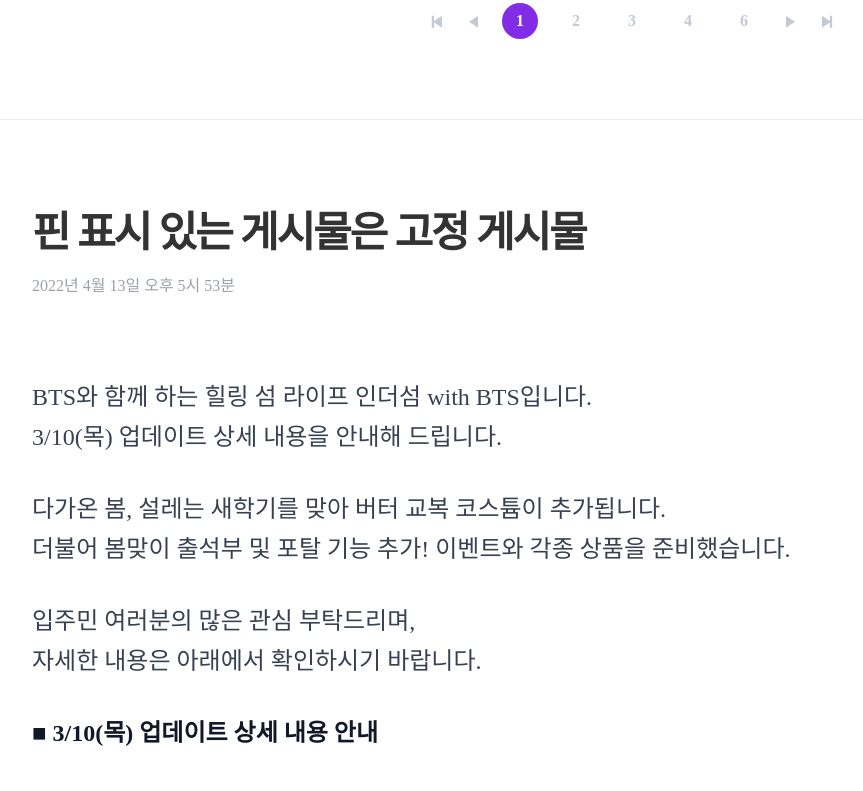
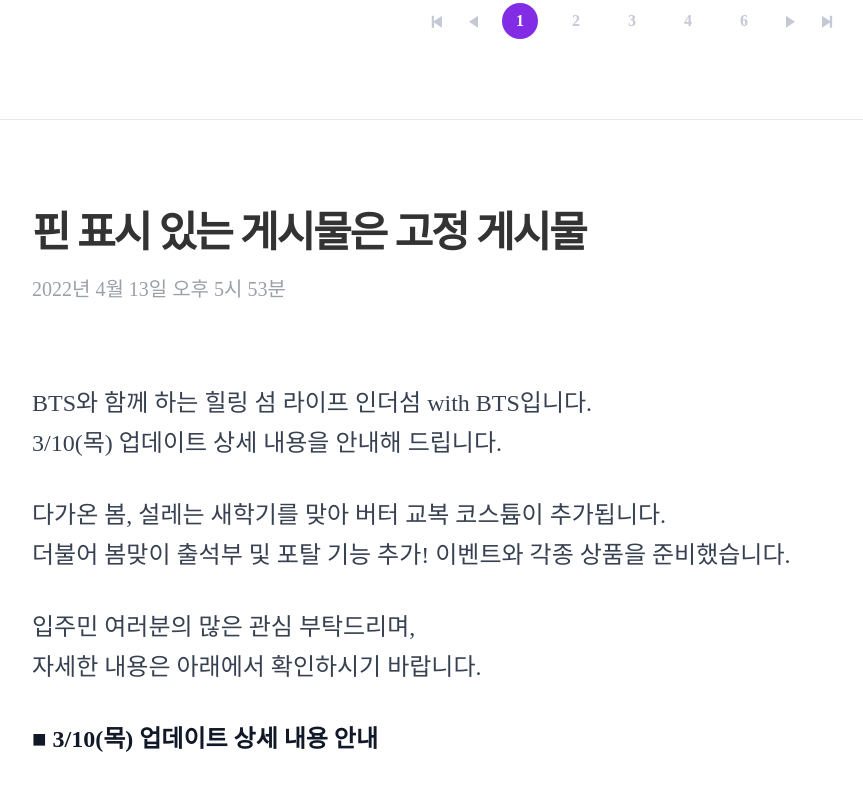
Before and after one commit to peterosea/inthesum, a React (Vite) app: page /community/news in a window 1280 px wide. Shown: the part 1536-2327 px from the top of the page, without its empty margins (8-871 px from the left). Built offline with nearby package versions, Linux system fonts and the light colour scheme; a web font is replaced by a local one.

Commit message:
feat: 글 상세보기 시간 폰트 스타일

```diff
--- a/src/pages/community/news.jsx
+++ b/src/pages/community/news.jsx
@@ -51,7 +51,7 @@ const Main = () => {
               >
                 핀 표시 있는 게시물은 고정 게시물
               </h1>
-              <time className={classnames('text-[#9ba0a8]')}>
+              <time className={classnames('text-[#9ba0a8] text-[20px]')}>
                 2022년 4월 13일 오후 5시 53분
               </time>
             </div>
--- a/src/pages/devlog/pd-note.jsx
+++ b/src/pages/devlog/pd-note.jsx
@@ -43,7 +43,9 @@ const Main = () => {
               <h1 className="text-[42px] tracking-[-2.1px] font-bold font-TmoneyRoundWind leading-tight mb-[15px]">
                 핀 표시 있는 게시물은 고정 게시물
               </h1>
-              <time>2022년 4월 13일 오후 5시 53분</time>
+              <time className="text-[#9ba0a8] text-[20px]">
+                2022년 4월 13일 오후 5시 53분
+              </time>
             </div>
             <article className="prose lg:prose-2xl max-w-none font-light">
               <p>
```
